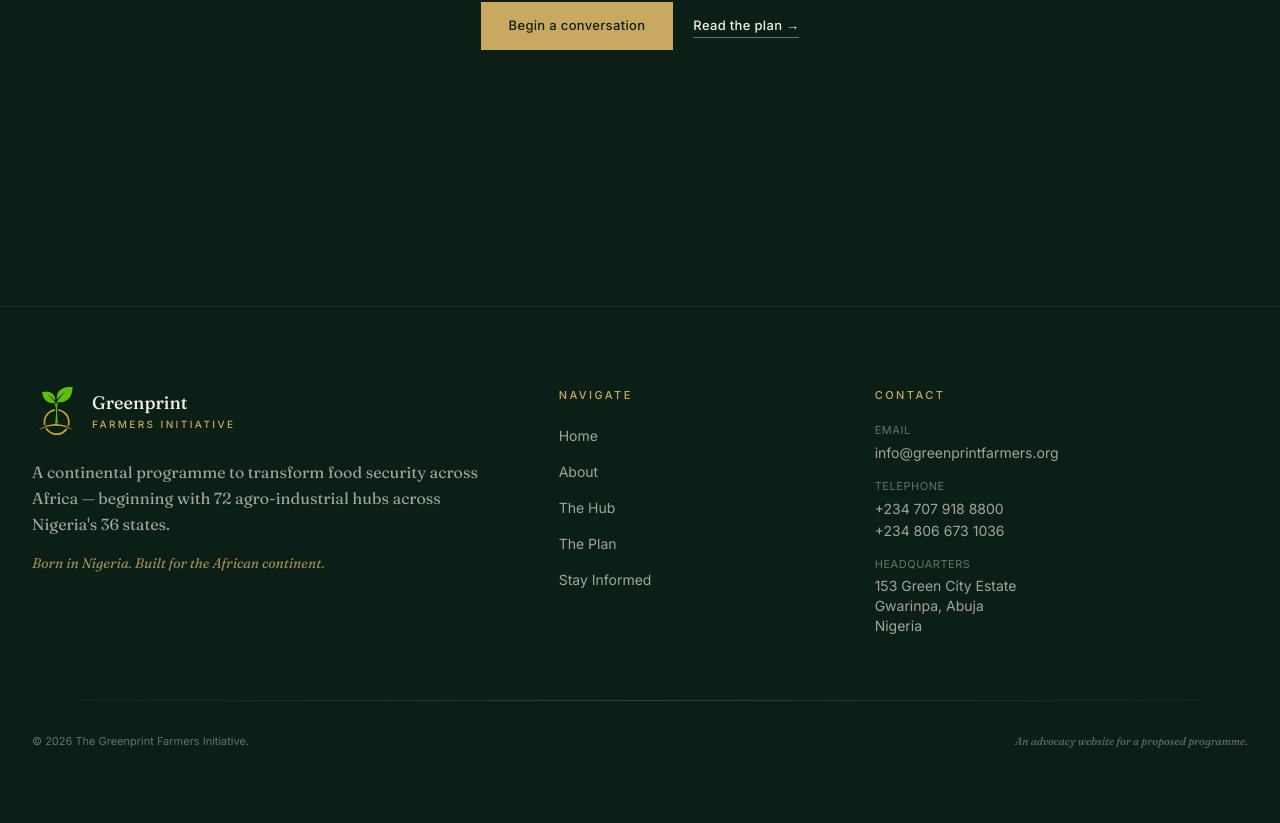
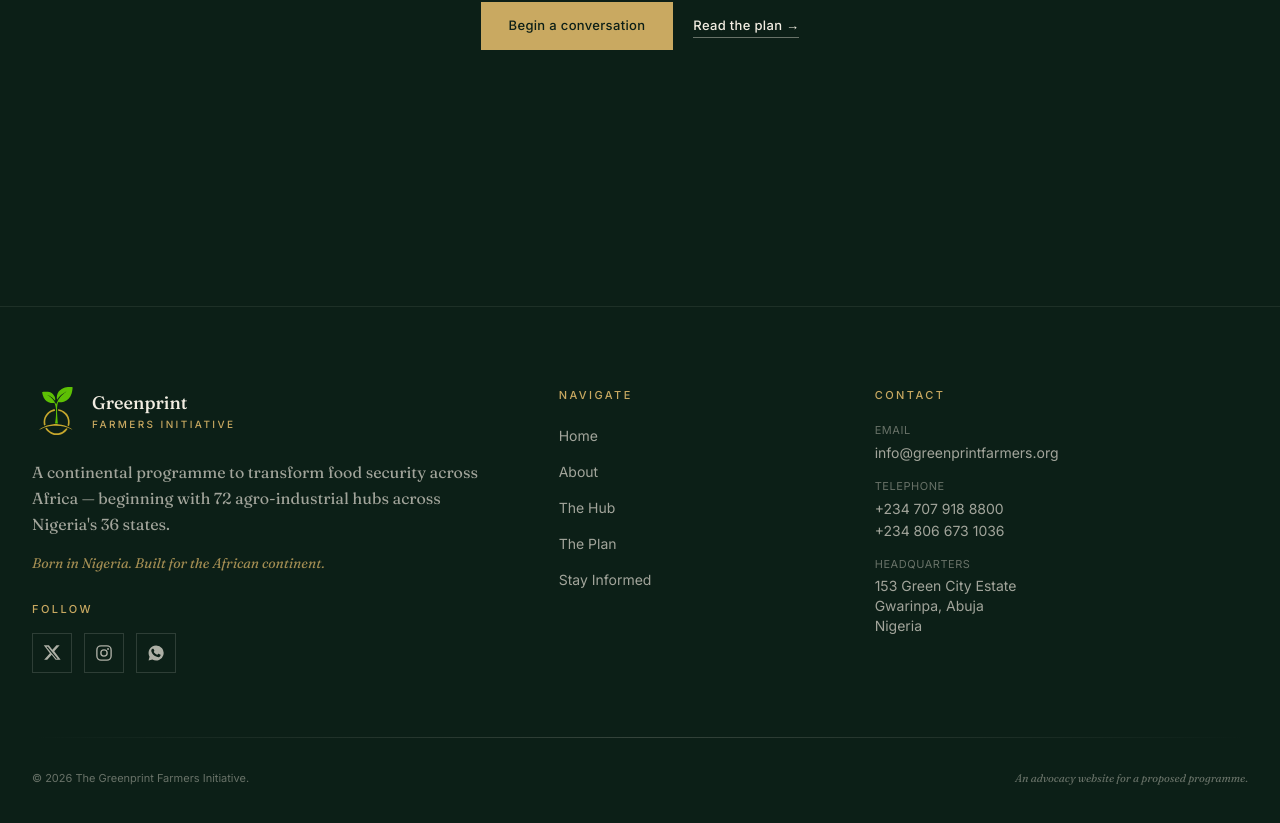
Before and after one commit to The-Greenprint-Farmers-Initiative/The-Greenprint-Farmers-Initiative, a Next.js app: page / in a window 1280 px wide. Shown: the part 4233-5056 px from the top of the page. Built offline with nearby package versions, Linux system fonts and the light colour scheme.

Commit message:
Add social links (X, Instagram, WhatsApp) to footer

```diff
--- a/src/components/Footer.tsx
+++ b/src/components/Footer.tsx
@@ -1,5 +1,33 @@
 import Link from "next/link";
 import Image from "next/image";
+
+const socials = [
+  {
+    label: "X (Twitter)",
+    href: "https://x.com/Greenprint_Farm",
+    icon: (
+      <path d="M18.9 1.6h3.3l-7.2 8.2 8.5 11.3h-6.7l-5.2-6.8-6 6.8H1.5l7.7-8.8L1 1.6h6.8l4.7 6.2 5.4-6.2Zm-1.2 18.2h1.8L6.4 3.5H4.5l13.2 16.3Z" />
+    ),
+  },
+  {
+    label: "Instagram",
+    href: "https://www.instagram.com/greenprint_farm/",
+    icon: (
+      <>
+        <rect x="2.5" y="2.5" width="19" height="19" rx="5.5" fill="none" stroke="currentColor" strokeWidth="1.8" />
+        <circle cx="12" cy="12" r="4.2" fill="none" stroke="currentColor" strokeWidth="1.8" />
+        <circle cx="17.4" cy="6.6" r="1.3" />
+      </>
+    ),
+  },
+  {
+    label: "WhatsApp",
+    href: "https://wa.me/2347079188800",
+    icon: (
+      <path d="M12 2a10 10 0 0 0-8.6 15l-1.3 4.9 5-1.3A10 10 0 1 0 12 2Zm5.8 14.1c-.2.7-1.4 1.3-2 1.4-.5.1-1.2.1-1.9-.1-.4-.1-1-.3-1.8-.6-3-1.3-5-4.4-5.2-4.6-.1-.2-1.2-1.6-1.2-3.1 0-1.5.8-2.2 1-2.5.3-.3.6-.4.8-.4h.6c.2 0 .4 0 .7.5l.9 2.1c.1.2.1.4 0 .6l-.4.6c-.2.2-.3.4-.2.7.2.3.8 1.3 1.7 2.1 1.2 1 2.1 1.4 2.4 1.5.3.1.5.1.7-.1l.8-1c.2-.3.4-.2.7-.1l2 1c.3.1.5.2.6.3.1.2.1.8-.1 1.4Z" />
+    ),
+  },
+];
 
 export default function Footer() {
   return (
@@ -25,6 +53,26 @@ export default function Footer() {
             <p className="mt-4 font-serif italic text-sm text-[#C9A961]/80">
               Born in Nigeria. Built for the African continent.
             </p>
+
+            <div className="mt-7">
+              <div className="eyebrow mb-4">Follow</div>
+              <div className="flex items-center gap-3">
+                {socials.map((s) => (
+                  <a
+                    key={s.label}
+                    href={s.href}
+                    target="_blank"
+                    rel="noopener noreferrer"
+                    aria-label={s.label}
+                    className="w-10 h-10 flex items-center justify-center border border-[#F2EDE2]/15 text-[#F2EDE2]/70 hover:text-[#0C1F17] hover:bg-[#C9A961] hover:border-[#C9A961] transition-all duration-300"
+                  >
+                    <svg width="18" height="18" viewBox="0 0 24 24" fill="currentColor" xmlns="http://www.w3.org/2000/svg">
+                      {s.icon}
+                    </svg>
+                  </a>
+                ))}
+              </div>
+            </div>
           </div>
 
           <div className="md:col-span-3">
```
